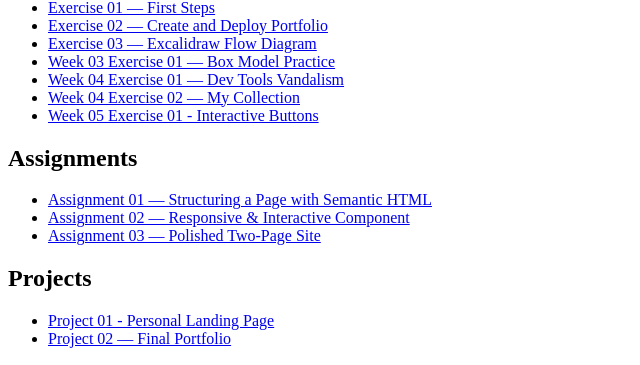
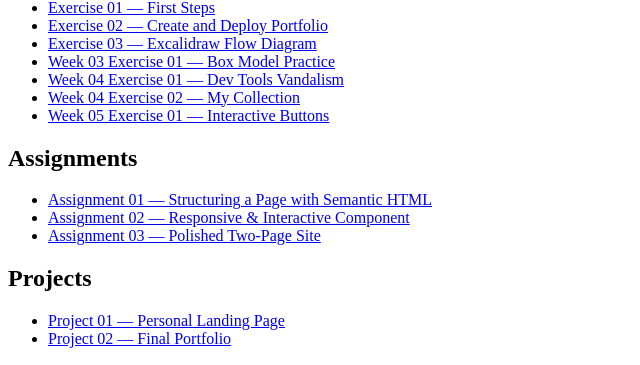
Before and after one commit to CodingWithAndres/course-portfolio, a plain HTML site: page index.html in a window 1280 px wide. Shown: the part 315-680 px from the top of the page, 0-640 px from the left. Drawn offline with Linux system fonts and the light colour scheme.

Commit message:
tweak: index.html

```diff
--- a/index.html
+++ b/index.html
@@ -32,7 +32,7 @@
           <li><a href="week-03-exercise-01/">Week 03 Exercise 01 — Box Model Practice</a></li>
           <li><a href="week-04-exercise-01/">Week 04 Exercise 01 — Dev Tools Vandalism</a></li>
           <li><a href="week-04-exercise-02/">Week 04 Exercise 02 — My Collection</a></li>
-          <li><a href="week-05-exercise-01/">Week 05 Exercise 01 - Interactive Buttons</a></li>
+          <li><a href="week-05-exercise-01/">Week 05 Exercise 01 — Interactive Buttons</a></li>
         </ul>
       </section>
 
@@ -50,7 +50,7 @@
       <section>
         <h2>Projects</h2>
         <ul>
-          <li><a href="project-01/">Project 01 - Personal Landing Page</a></li>
+          <li><a href="project-01/">Project 01 — Personal Landing Page</a></li>
           <li><a href="projects/p02/">Project 02 — Final Portfolio</a></li>
         </ul>
       </section>
```
